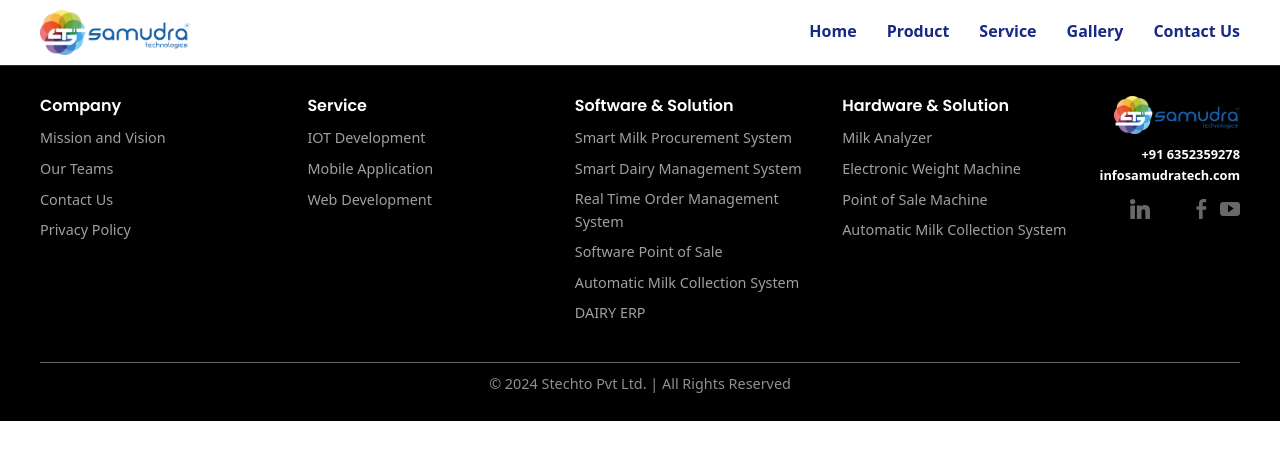
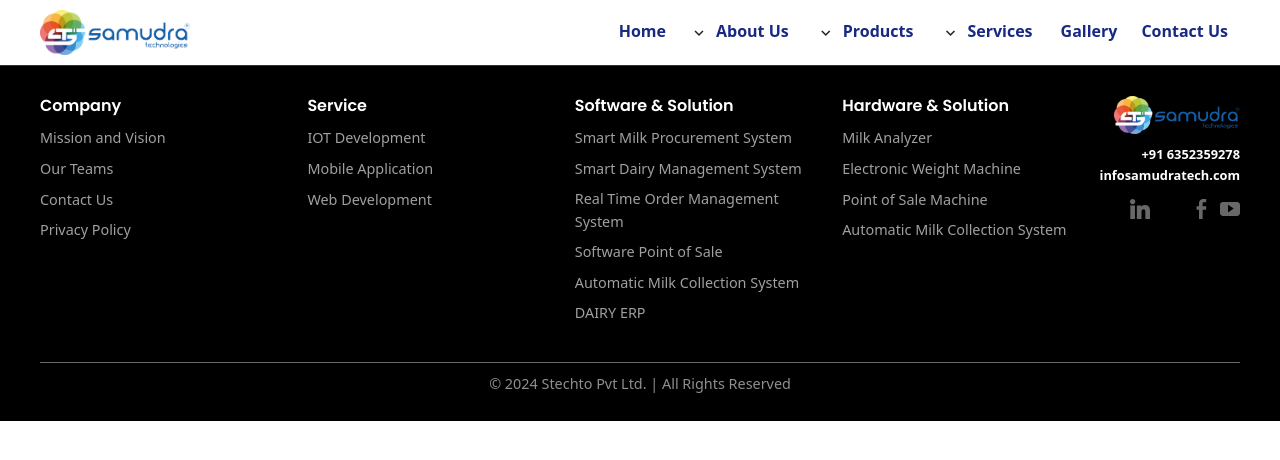
Before and after one commit to rgmotisariya/Anguler_Practice_Project, an Angular app: page / in a window 1280 px wide. Shown: the top 460 px of the page. Built offline with nearby package versions, Linux system fonts and the light colour scheme.

Commit message:
navbar dropdown updates

```diff
--- a/angular.json
+++ b/angular.json
@@ -29,7 +29,8 @@
             "styles": [
               "src/styles.css",
               "./node_modules/bootstrap/dist/css/bootstrap.min.css",
-               "node_modules/swiper/swiper-bundle.min.css"
+               "node_modules/swiper/swiper-bundle.min.css",
+               "node_modules/material-icons/iconfont/material-icons.css"
             ],
             "scripts": ["./node_modules/bootstrap/dist/js/bootstrap.js"]
           },
--- a/package.json
+++ b/package.json
@@ -11,13 +11,16 @@
   "private": true,
   "dependencies": {
     "@angular/animations": "^19.1.0",
+    "@angular/cdk": "^19.1.4",
     "@angular/common": "^19.1.0",
     "@angular/compiler": "^19.1.0",
     "@angular/core": "^19.1.0",
     "@angular/forms": "^19.1.0",
+    "@angular/material": "^19.1.4",
     "@angular/platform-browser": "^19.1.0",
     "@angular/platform-browser-dynamic": "^19.1.0",
     "@angular/router": "^19.1.0",
+    "@mui/icons-material": "^6.4.5",
     "bootstrap": "^5.3.3",
     "jquery": "^3.7.1",
     "ngx-slick-carousel": "^19.0.0",
--- a/src/app/MyComponent/navbar/navbar.component.css
+++ b/src/app/MyComponent/navbar/navbar.component.css
@@ -18,10 +18,7 @@
   box-shadow: 0 4px 8px rgba(0, 0, 0, 0);
 }
 
-/* Adjust body padding to prevent content from being hidden behind navbar */
-body {
-  padding-top: 60px;
-}
+
 
 .navbar-content {
   max-width: 1200px;
@@ -58,7 +55,7 @@ body {
 }
 
 .menu-item {
-  margin-left: 30px;
+
   position: relative;
 }
 
@@ -88,11 +85,20 @@ body {
   background: #172983;
   transition: width 0.3s ease;
   bottom: -1px;
-  left: 0;
+  transform: translateX(-50%);
+  left: 50%;
 }
 
 .menu-item:hover::after {
   width: 100%;
+}
+/* Dropdown Icon */
+.mat-icon {
+  font-size: 18px;
+  vertical-align: middle;
+}
+.dropdown {
+  background-color: white;
 }
 
 /* Mobile Menu Button */
@@ -105,14 +111,12 @@ body {
   cursor: pointer;
 }
 
-@media (max-width: 768px) {
+@media (max-width: 804px) {
   .menu-desktop {
     display: none;
   }
-
   .menu-toggle {
     display: block;
-
   }
 }
 
@@ -128,13 +132,21 @@ body {
   align-items:flex-start;
   justify-content: center;
   z-index: 100;
+
+  transform: translateX(100%);
+  transition: transform 0.3s ease-in-out;
 }
 a.active{
   color: red;
 }
+.mobile-menu.active {
+  transform: translateX(0);
+}
 .mobile-menu-list {
   list-style: none;
-  padding: 0
+  padding: 0;
+  width: 100%;
+  text-align: center;
 }
 
 .mobile-menu-item {
@@ -146,6 +158,9 @@ a.active{
   font-size: 20px;
   text-decoration: none;
   transition: color 0.3s ease;
+
+  display: block;
+  padding: 10px;
 }
 
 .mobile-menu-link:hover {
--- a/src/app/MyComponent/navbar/navbar.component.html
+++ b/src/app/MyComponent/navbar/navbar.component.html
@@ -8,17 +8,63 @@
     <!-- Desktop Menu -->
     <div class="menu-desktop">
       <ul class="menu-list">
-        <li *ngFor="let menu of menuList" class="menu-item">
+
+        <!-- <li *ngFor="let menu of menuList" class="menu-item">
           <a  [routerLink]="menu.link"  routerLinkActive="active" class="menu-link">
             <p class="menu-text">{{ menu.name }}</p>
           </a>
+        </li> -->
+
+        <li *ngFor="let menu of menuList" class="menu-item">
+
+          <!-- No Submenu (Direct Links) -->
+          <ng-container *ngIf="!menu.subMenu">
+            <button mat-button [routerLink]="menu.link"  routerLinkActive="active" class="menu-link">
+              <p class="menu-text">{{ menu.name }}</p>
+            </button>
+          </ng-container>
+
+          <!-- Dropdown Menus -->
+          <ng-container *ngIf="menu.subMenu">
+            <button mat-button [matMenuTriggerFor]="menuRef">
+              <p class="menu-text">{{ menu.name }}</p>
+              <mat-icon>expand_more</mat-icon>
+            </button>
+
+            <mat-menu  #menuRef="matMenu">
+
+              <ng-container class="dropdown" *ngFor="let subItem of menu.subMenu">
+                <!-- Second-Level Menu -->
+                <button *ngIf="!subItem.subMenu" mat-menu-item [routerLink]="subItem.link">
+                  {{ subItem.name }}
+                </button>
+
+                <!-- Third-Level Nested Menu -->
+                <button *ngIf="subItem.subMenu" mat-menu-item [matMenuTriggerFor]="nestedMenuRef">
+                  {{ subItem.name }}
+
+                </button>
+
+                <mat-menu #nestedMenuRef="matMenu">
+                  <button *ngFor="let nestedItem of subItem.subMenu" mat-menu-item [routerLink]="nestedItem.link">
+                    {{ nestedItem.name }}
+                  </button>
+                </mat-menu>
+
+              </ng-container>
+
+            </mat-menu>
+
+          </ng-container>
+
         </li>
+
       </ul>
     </div>
 
  <!-- Mobile Menu Button -->
     <button class="menu-toggle" *ngIf="mobileScreen" (click)="toggleMobileMenu()">
-      ☰
+      <mat-icon style="color: #172983;">menu</mat-icon>
     </button>
 
    <!-- Mobile Menu Dropdown -->
--- a/src/app/MyComponent/navbar/navbar.component.ts
+++ b/src/app/MyComponent/navbar/navbar.component.ts
@@ -1,11 +1,22 @@
-import { Component ,HostListener} from '@angular/core';
-import { CommonModule} from '@angular/common';
+import { Component, HostListener } from '@angular/core';
+import { CommonModule } from '@angular/common';
 import { RouterModule } from '@angular/router';
+import { MatMenuModule } from '@angular/material/menu';
+import { MatButtonModule } from '@angular/material/button';
+import { MatIconModule } from '@angular/material/icon';
+
+// Define the structure of a menu item
+interface MenuItem {
+  id?: number;
+  name: string;
+  link?: string;
+  subMenu?: MenuItem[]; // Optional submenu (for dropdowns)
+}
 
 @Component({
   selector: 'app-navbar',
   standalone: true,
-  imports: [CommonModule,RouterModule],
+  imports: [CommonModule,RouterModule, MatMenuModule, MatButtonModule, MatIconModule],
   templateUrl: './navbar.component.html',
   styleUrls: ['./navbar.component.css']
 })
@@ -13,14 +24,65 @@ export class NavbarComponent {
   mobileScreen=false;
   showMobileMenu = false;
 
-    menuList = [
-      { id: 1, name: 'Home', link: '/home' },
-      { id: 2, name: 'Product', link: '/product' },
-      { id: 3, name: 'Service', link: '/service' },
-      { id: 4, name: 'Gallery', link: '/gallery' },
-      { id: 5, name: 'Contact Us', link: '/contactus' },
+  //   menuList = [
+  //     { id: 1, name: 'Home', link: '/home' },
+  //     { id: 3, name: 'AboutUs', link: '/AboutUs' },
+  //     { id: 2, name: 'Product', link: '/product' },
+  //     { id: 3, name: 'Service', link: '/service' },
+  //     { id: 4, name: 'Gallery', link: '/gallery' },
+  //     { id: 5, name: 'Contact Us', link: '/contactus' },
+  // ];
+  // menuList = [
+  //   { id: 1, name: 'Home', link: '/home' },
+  //   { id: 2, name: 'About Us', subMenu: [
+  //       { name: 'Mission & Vision', link: '/about/mission' },
+  //       { name: 'Our Team', link: '/about/team' },
+  //       { name: 'Career', link: '/about/career' }
+  //   ]},
+  //   { id: 3, name: 'Products', subMenu: [
+  //       { name: 'Software & Solutions', subMenu: [
+  //           { name: 'ERP Software', link: '/products/software/erp' },
+  //           { name: 'CRM Software', link: '/products/software/crm' }
+  //       ]},
+  //       { name: 'Hardware Solutions', subMenu: [
+  //           { name: 'IoT Devices', link: '/products/hardware/iot' },
+  //           { name: 'Embedded Systems', link: '/products/hardware/embedded' }
+  //       ]}
+  //   ]},
+  //   { id: 4, name: 'Services', subMenu: [
+  //       { name: 'Web Development', link: '/services/web' },
+  //       { name: 'Mobile App Development', link: '/services/mobile' },
+  //       { name: 'IoT Solutions', link: '/services/iot' }
+  //   ]},
+  //   { id: 5, name: 'Gallery', link: '/gallery' },
+  //   { id: 6, name: 'Contact Us', link: '/contactus' }
+  // ];
+
+  menuList: MenuItem[] = [
+    { id: 1, name: 'Home', link: '/home' },
+    { id: 2, name: 'About Us', subMenu: [
+        { name: 'Mission & Vision', link: '/about/mission' },
+        { name: 'Our Team', link: '/about/team' },
+        { name: 'Career', link: '/about/career' }
+    ]},
+    { id: 3, name: 'Products', subMenu: [
+        { name: 'Software & Solutions', subMenu: [
+            { name: 'ERP Software', link: '/products/software/erp' },
+            { name: 'CRM Software', link: '/products/software/crm' }
+        ]},
+        { name: 'Hardware Solutions', subMenu: [
+            { name: 'IoT Devices', link: '/products/hardware/iot' },
+            { name: 'Embedded Systems', link: '/products/hardware/embedded' }
+        ]}
+    ]},
+    { id: 4, name: 'Services', subMenu: [
+        { name: 'Web Development', link: '/services/web' },
+        { name: 'Mobile App Development', link: '/services/mobile' },
+        { name: 'IoT Solutions', link: '/services/iot' }
+    ]},
+    { id: 5, name: 'Gallery', link: '/gallery' },
+    { id: 6, name: 'Contact Us', link: '/contactus' }
   ];
-
 
   ngOnInit() {
     window.addEventListener('resize', this.checkScreenSize.bind(this));
@@ -30,7 +92,7 @@ export class NavbarComponent {
 
   private checkScreenSize() {
     const screenWidth = window.innerWidth;
-    this.mobileScreen = screenWidth <= 768;
+    this.mobileScreen = screenWidth <= 804;
 
     if (!this.mobileScreen) {
       this.showMobileMenu = false;
--- a/src/app/app.module.ts
+++ b/src/app/app.module.ts
@@ -3,6 +3,8 @@ import { NgModule } from "@angular/core";
 import {AppRoutes ,routingComponent} from './app.routes';
 import { RouterModule } from '@angular/router';
 import { FormsModule } from '@angular/forms';
+import { ReactiveFormsModule } from "@angular/forms";
+import { MatIconModule } from '@angular/material/icon';
 
 @NgModule({
     declarations:[
@@ -11,7 +13,9 @@ import { FormsModule } from '@angular/forms';
     imports:[
         BrowserModule,
         AppRoutes,
-        FormsModule
+        FormsModule,
+        ReactiveFormsModule,
+        MatIconModule
     ],
     providers:[],
     bootstrap:[]
--- a/src/app/pages/contactus/contactus.component.ts
+++ b/src/app/pages/contactus/contactus.component.ts
@@ -1,10 +1,10 @@
 import { Component } from '@angular/core';
 import { FormsModule } from '@angular/forms';
 import { CommonModule } from '@angular/common';
-
+import { MatIconModule } from '@angular/material/icon';
 @Component({
   selector: 'app-contactus',
-  imports: [FormsModule, CommonModule],
+  imports: [FormsModule, CommonModule,MatIconModule],
   templateUrl: './contactus.component.html',
   styleUrl: './contactus.component.css'
 })
--- a/src/index.html
+++ b/src/index.html
@@ -7,6 +7,8 @@
   <meta name="viewport" content="width=device-width, initial-scale=1">
   <link rel="icon" type="image/x-icon" href="favicon.ico">
   <link href="https://fonts.googleapis.com/css2?family=Josefin+Sans:ital,wght@0,100..700;1,100..700&family=Poppins:ital,wght@0,100;0,200;0,300;0,400;0,500;0,600;0,700;0,800;0,900;1,100;1,200;1,300;1,400;1,500;1,600;1,700;1,800;1,900&display=swap" rel="stylesheet">
+  <link href="https://fonts.googleapis.com/icon?family=Material+Icons" rel="stylesheet">
+
 </head>
 <body>
   <app-root></app-root>
```
Also changed, not shown: src/app/MyComponent/contact-us/contact-us.component.html (+27 -15 lines), src/app/MyComponent/contact-us/contact-us.component.ts (+32 -1 lines), src/app/pages/contactus/contactus.component.css (+29 -17 lines), src/app/pages/contactus/contactus.component.html (+4 -4 lines), 1 other file (tests, documents, lock files or other folders).
